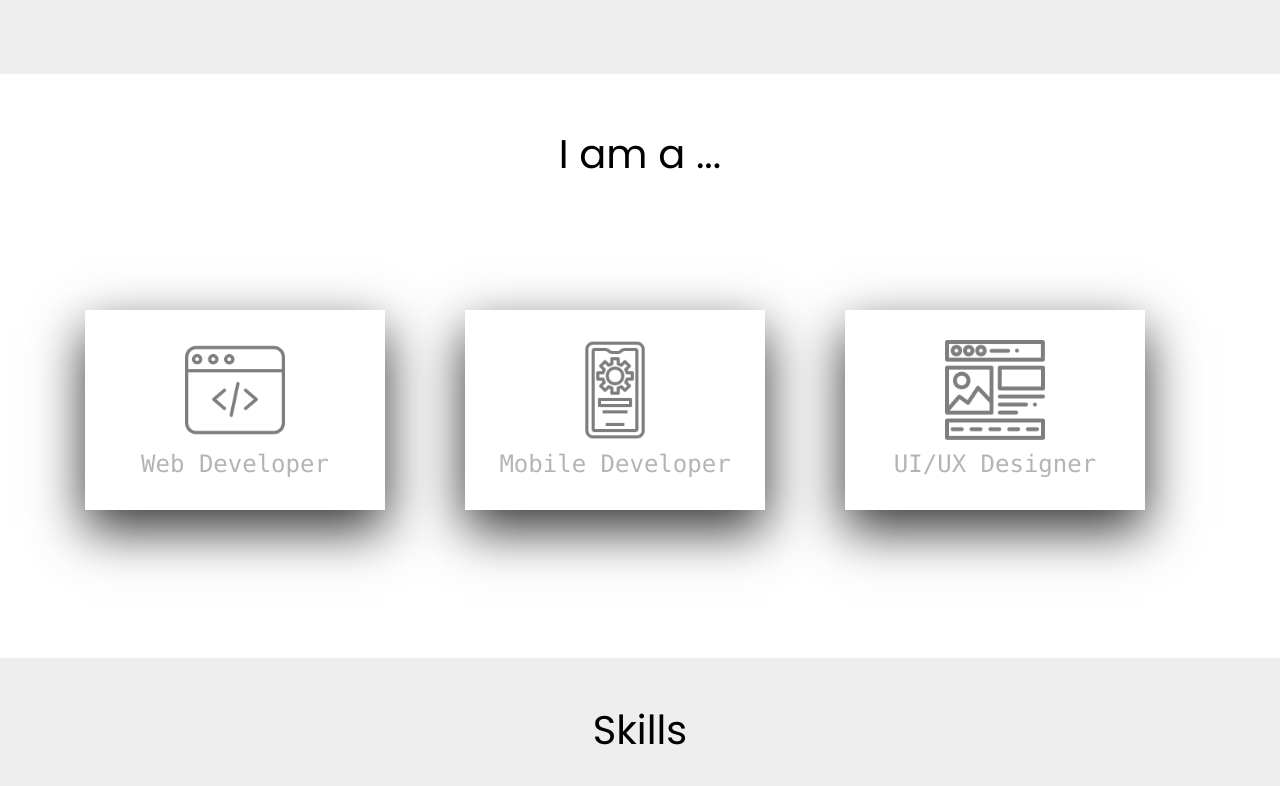
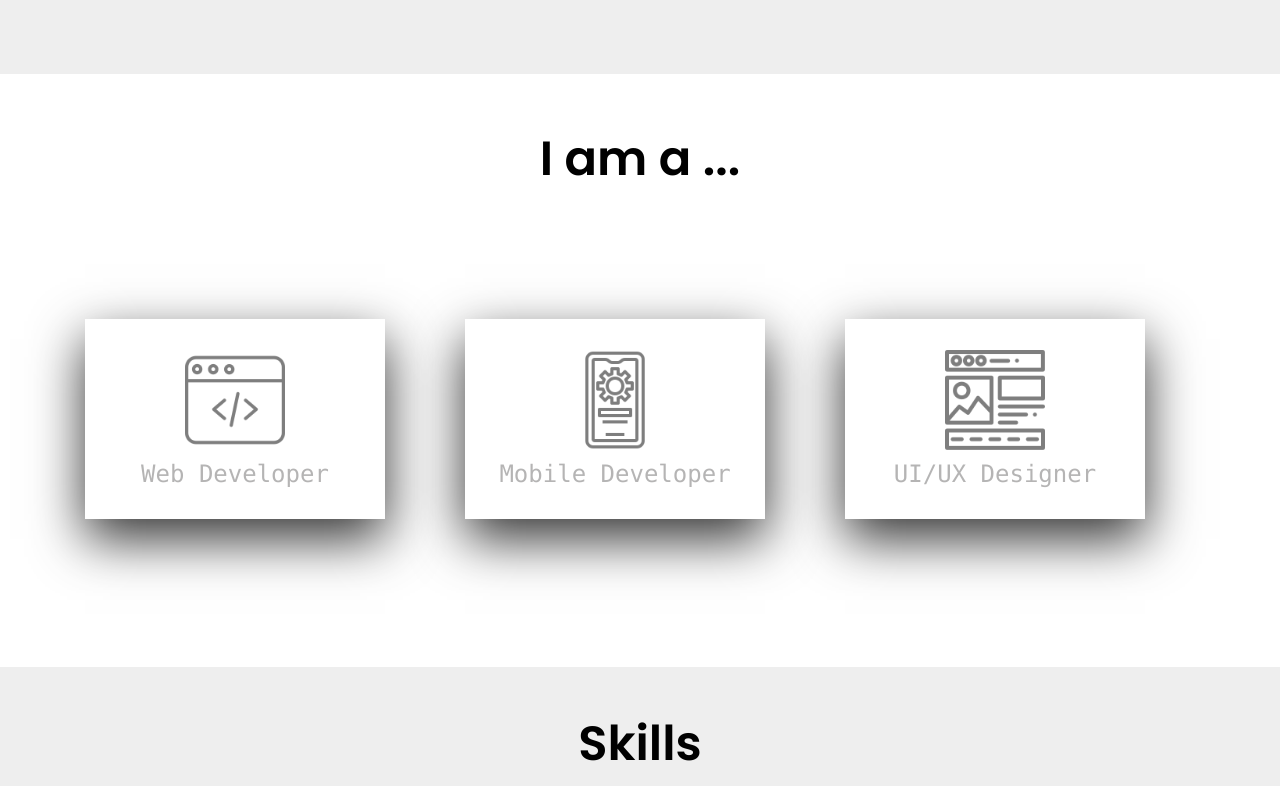
Before and after one commit to MiheretuTesh/portfolio, a React (Create React App) app: page / in a window 1280 px wide. Shown: the part 780-1566 px from the top of the page. Built offline with nearby package versions, Linux system fonts and the light colour scheme; the HTML template or start-up script is replaced by a standard one.

Commit message:
feat: fixed

```diff
--- a/src/components/layout/Work.css
+++ b/src/components/layout/Work.css
@@ -30,9 +30,8 @@
 .donation-image {
   width: 80% !important;
 }
-
 .header-text {
-  font-size: 40px !important;
-  font-weight: 500 !important;
+  font-size: 48px !important;
+  font-weight: 600 !important;
   font-family: "Poppins", sans-serif !important;
 }
```
